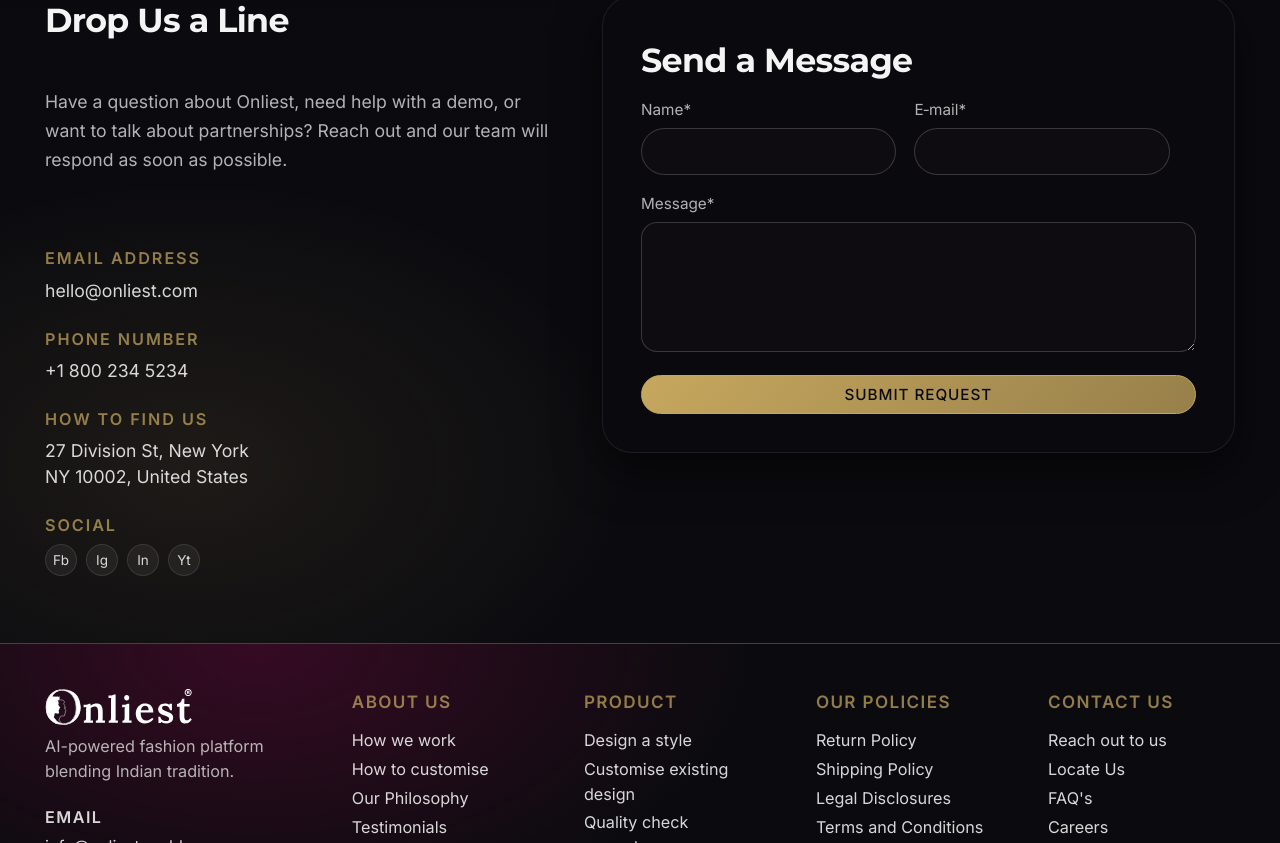
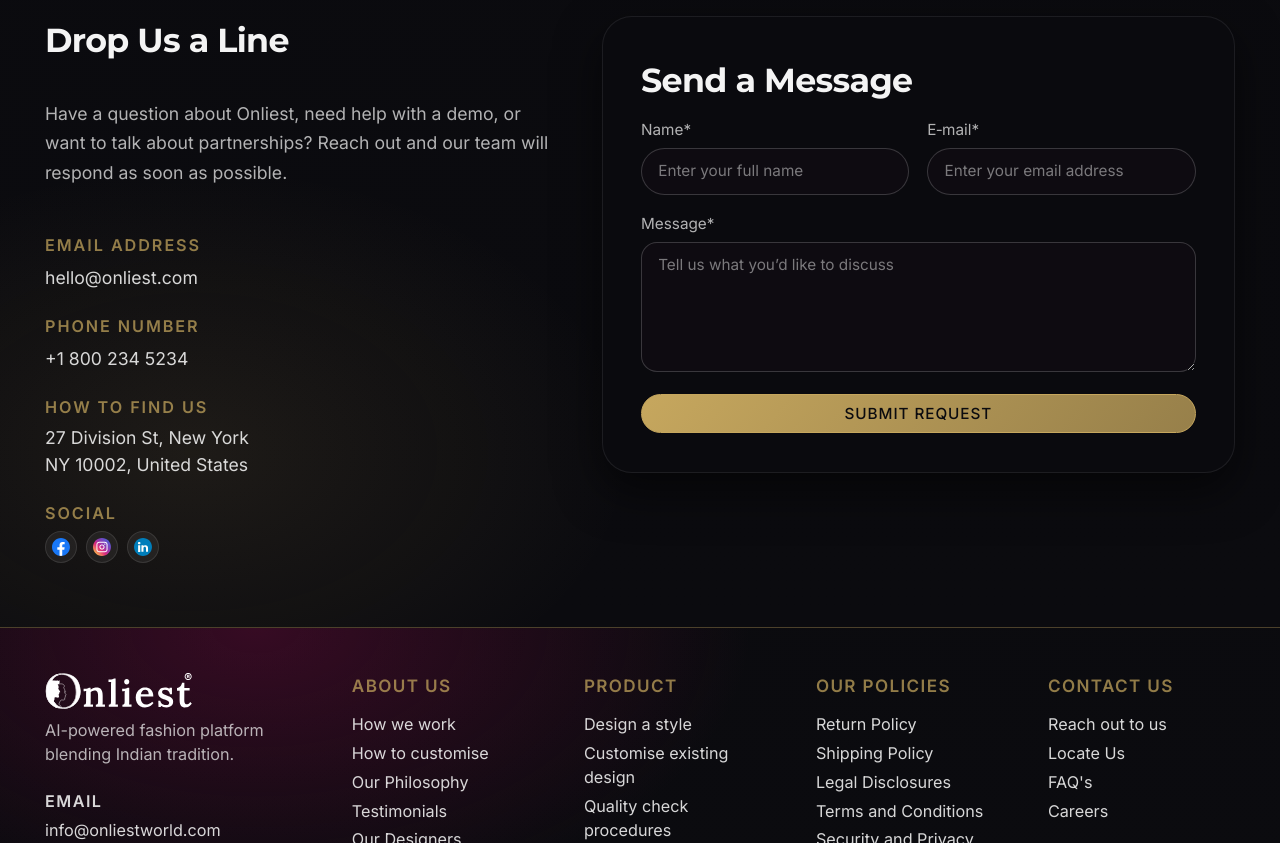
Before and after one commit to OnliestSivendraKumar/Website, a React (Vite) app: page /contact in a window 1280 px wide. Shown: the part 596-1439 px from the top of the page. Built offline with nearby package versions, Linux system fonts and the light colour scheme; a web font is replaced by a local one.

Commit message:
Contact page changes

```diff
--- a/src/pages/PageContact.jsx
+++ b/src/pages/PageContact.jsx
@@ -83,10 +83,15 @@ export default function PageContact() {
                   <div className="rex-page-contact-row">
                     <h3>Social</h3>
                     <div className="rex-page-contact-social">
-                      <a href="#" aria-label="Visit Onliest on Facebook">Fb</a>
-                      <a href="#" aria-label="Visit Onliest on Instagram">Ig</a>
-                      <a href="#" aria-label="Visit Onliest on LinkedIn">In</a>
-                      <a href="#" aria-label="Visit Onliest on YouTube">Yt</a>
+                      <a href="#" aria-label="Visit Onliest on Facebook">
+                        <img src="/fb.svg" alt="" className="rex-page-contact-social-icon" />
+                      </a>
+                      <a href="#" aria-label="Visit Onliest on Instagram">
+                        <img src="/insta.svg" alt="" className="rex-page-contact-social-icon" />
+                      </a>
+                      <a href="#" aria-label="Visit Onliest on LinkedIn">
+                        <img src="/in.svg" alt="" className="rex-page-contact-social-icon" />
+                      </a>
                     </div>
                   </div>
                 </div>
@@ -98,16 +103,31 @@ export default function PageContact() {
                   <div className="rex-page-contact-row-inline">
                     <label>
                       <span>Name*</span>
-                      <input type="text" name="name" required />
+                      <input
+                        type="text"
+                        name="name"
+                        required
+                        placeholder="Enter your full name"
+                      />
                     </label>
                     <label>
                       <span>E‑mail*</span>
-                      <input type="email" name="email" required />
+                      <input
+                        type="email"
+                        name="email"
+                        required
+                        placeholder="Enter your email address"
+                      />
                     </label>
                   </div>
                   <label>
                     <span>Message*</span>
-                    <textarea name="message" rows="4" required />
+                    <textarea
+                      name="message"
+                      rows="4"
+                      required
+                      placeholder="Tell us what you’d like to discuss"
+                    />
                   </label>
                   <button type="submit" className="rex-btn rex-btn-primary rex-page-contact-submit">
                     Submit request
```
Also changed, not shown: src/oasis-rex.css.
